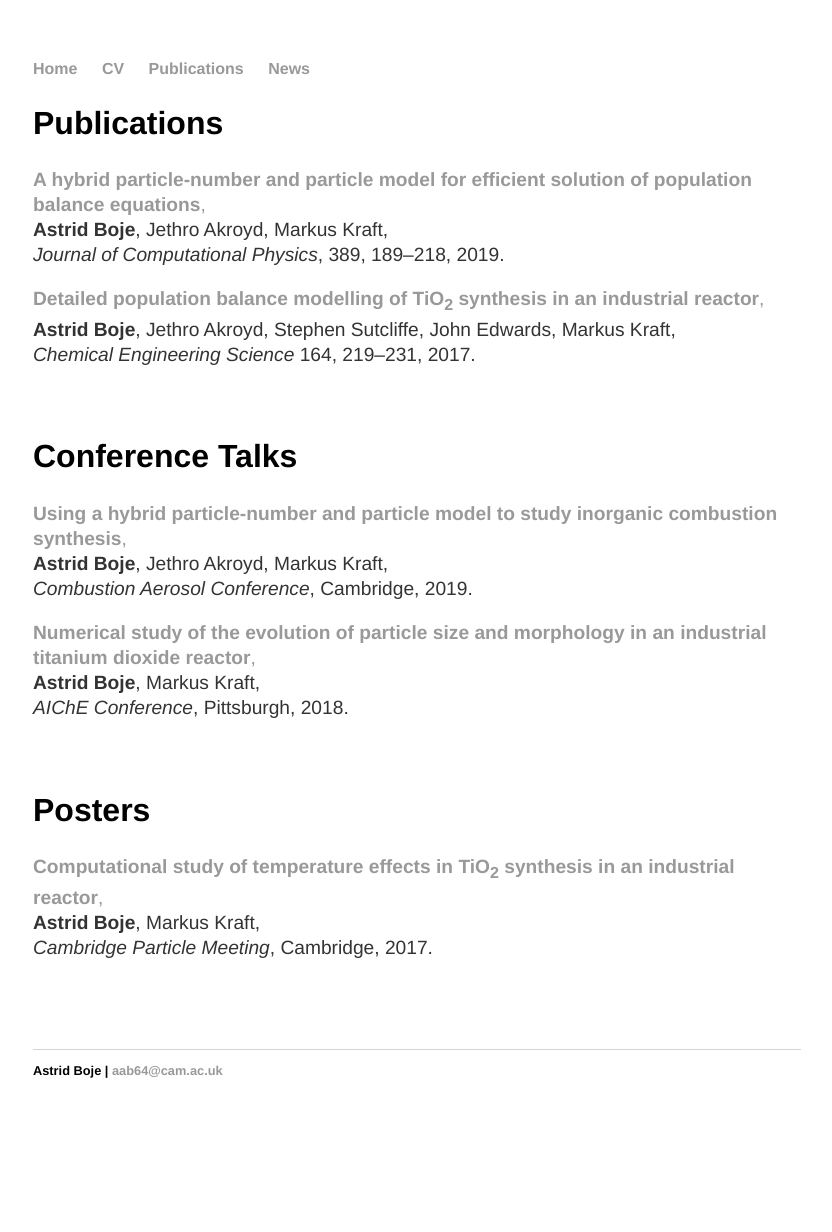
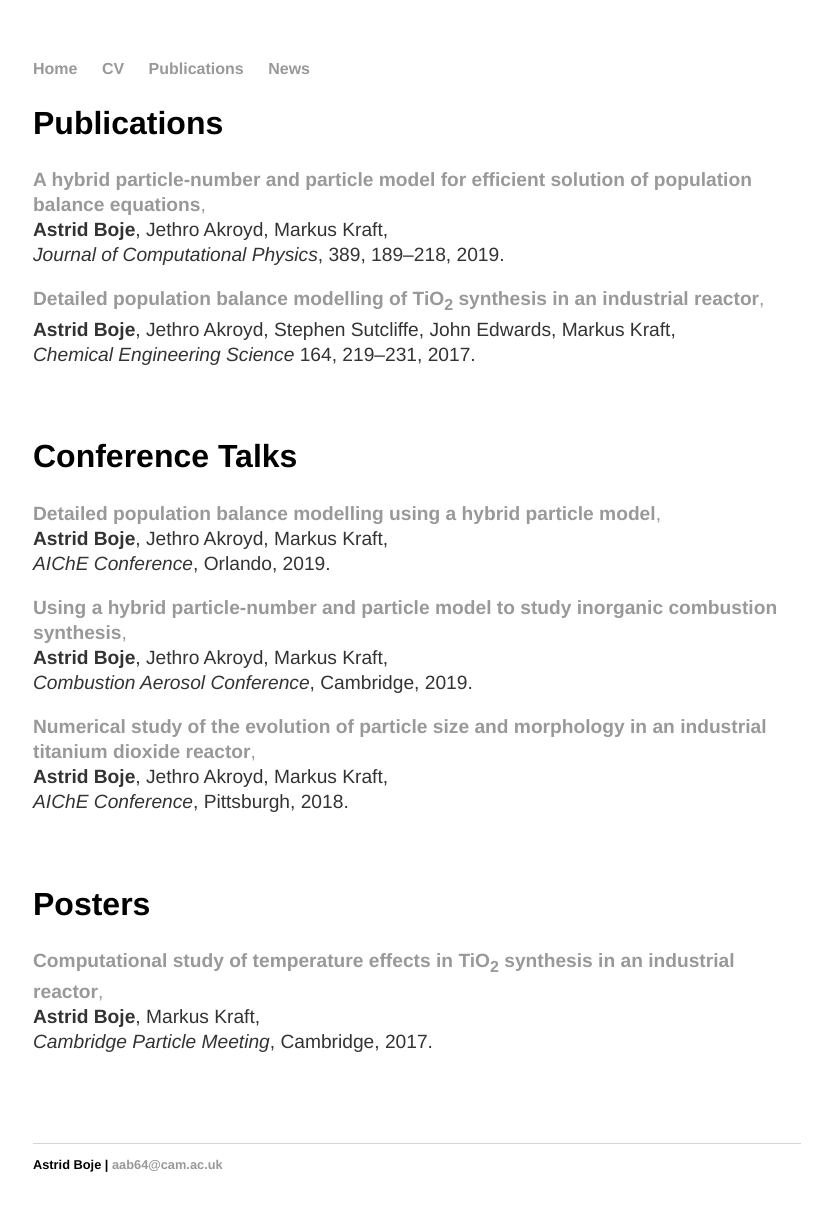
Before and after one commit to aab64/aab64.github.io, a Jekyll site: the page built from publications/index.html, in a window 1280 px wide. Shown: the whole page, without its empty margins (223-1055 px from the left). Built offline with Jekyll 4.4.1, drawn with Linux system fonts in a browser that asks for light colours; before the commit the page ends 1138 px from its top, so only the background shows below that.

Commit message:
Added AICHE 2019 talk

```diff
--- a/publications/index.html
+++ b/publications/index.html
@@ -38,6 +38,17 @@ title: Astrid Boje | Publications
 
 <div class="post-content">
 	<p>
+		<a href="https://aiche.confex.com/aiche/2019/meetingapp.cgi/Paper/569160">
+  			<strong>Detailed population balance modelling using a hybrid particle model</strong>,
+  		</a>
+		<br/>
+		<strong>Astrid Boje</strong>, Jethro Akroyd, Markus Kraft,
+		<br/>
+		<em>AIChE Conference</em>,
+		Orlando,
+		2019.
+	</p>
+	<p>
 		<a href="https://aerosol-soc.com/abstracts/using-a-hybrid-particle-number-and-particle-model-to-study-inorganic-combustion-synthesis/">
   			<strong>Using a hybrid particle-number and particle model to study inorganic combustion synthesis</strong>,
   		</a>
@@ -53,7 +64,7 @@ title: Astrid Boje | Publications
   			<strong>Numerical study of the evolution of particle size and morphology in an industrial titanium dioxide reactor</strong>,
   		</a>
 		<br/>
-		<strong>Astrid Boje</strong>, Markus Kraft,
+		<strong>Astrid Boje</strong>, Jethro Akroyd, Markus Kraft,
 		<br/>
 		<em>AIChE Conference</em>,
 		Pittsburgh,
```
